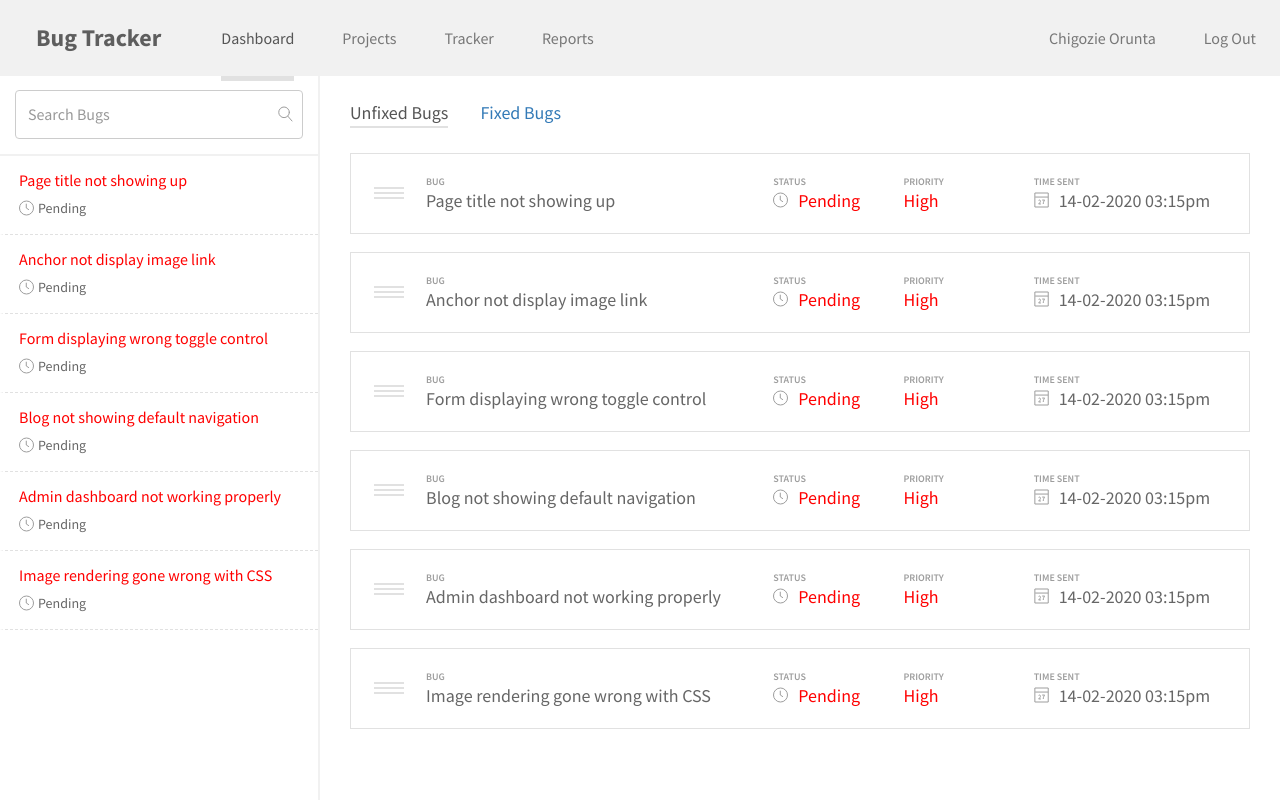
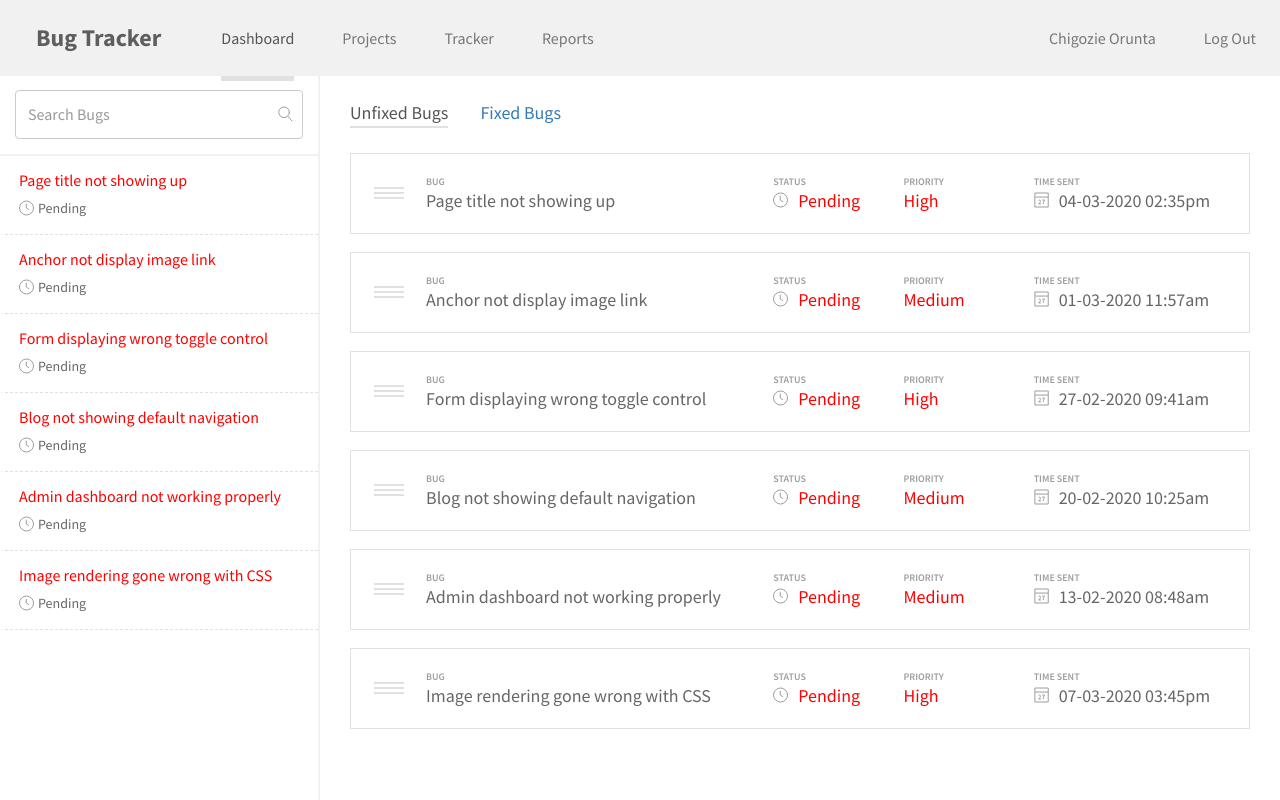
Before and after one commit to appworldng/bug-tracker, a React (Create React App) app: page / in a window 1280 px wide. Built offline with nearby package versions, Linux system fonts and the light colour scheme.

Commit message:
Modified bugs component

```diff
--- a/src/components/Bugs/Bug.jsx
+++ b/src/components/Bugs/Bug.jsx
@@ -2,7 +2,9 @@ import React, { Component } from "react";
 
 class Bug extends Component {
   state = {
-    title: this.props.title
+    title: this.props.title,
+    priority: this.props.priority,
+    date: this.props.date
   };
 
   render() {
@@ -47,7 +49,7 @@ class Bug extends Component {
               <td className="data-field">
                 <span className="field">Priority</span>
                 <span className="value" style={{ color: "red" }}>
-                  High
+                  {this.state.priority}
                 </span>
               </td>
               <td className="time-field">
@@ -70,7 +72,7 @@ class Bug extends Component {
                       d="M4.639 7.913c.178-.166.475-.359.893-.359.734 0 2.093 1.164-.906 3.906h2.297m1.295-3.905h2.425s-1.4 1.693-1.4 3.906"
                     ></path>
                   </svg>
-                  14-02-2020 03:15pm
+                  {this.state.date}
                 </span>
               </td>
             </tr>
--- a/src/components/Bugs/Bugs.jsx
+++ b/src/components/Bugs/Bugs.jsx
@@ -8,37 +8,43 @@ class Bugs extends Component {
         id: 1,
         title: "Page title not showing up",
         status: "Pending",
-        priority: "High"
+        priority: "High",
+        date: "04-03-2020 02:35pm"
       },
       {
         id: 2,
         title: "Anchor not display image link",
         status: "Pending",
-        priority: "High"
+        priority: "Medium",
+        date: "01-03-2020 11:57am"
       },
       {
         id: 3,
         title: "Form displaying wrong toggle control",
         status: "Pending",
-        priority: "High"
+        priority: "High",
+        date: "27-02-2020 09:41am"
       },
       {
         id: 4,
         title: "Blog not showing default navigation",
         status: "Pending",
-        priority: "High"
+        priority: "Medium",
+        date: "20-02-2020 10:25am"
       },
       {
         id: 5,
         title: "Admin dashboard not working properly",
         status: "Pending",
-        priority: "High"
+        priority: "Medium",
+        date: "13-02-2020 08:48am"
       },
       {
         id: 6,
         title: "Image rendering gone wrong with CSS",
         status: "Pending",
-        priority: "High"
+        priority: "High",
+        date: "07-03-2020 03:45pm"
       }
     ]
   };
@@ -79,6 +85,7 @@ class Bugs extends Component {
                           title={bug.title}
                           status={bug.status}
                           priority={bug.priority}
+                          date={bug.date}
                         />
                       ))}
                     </div>
```
